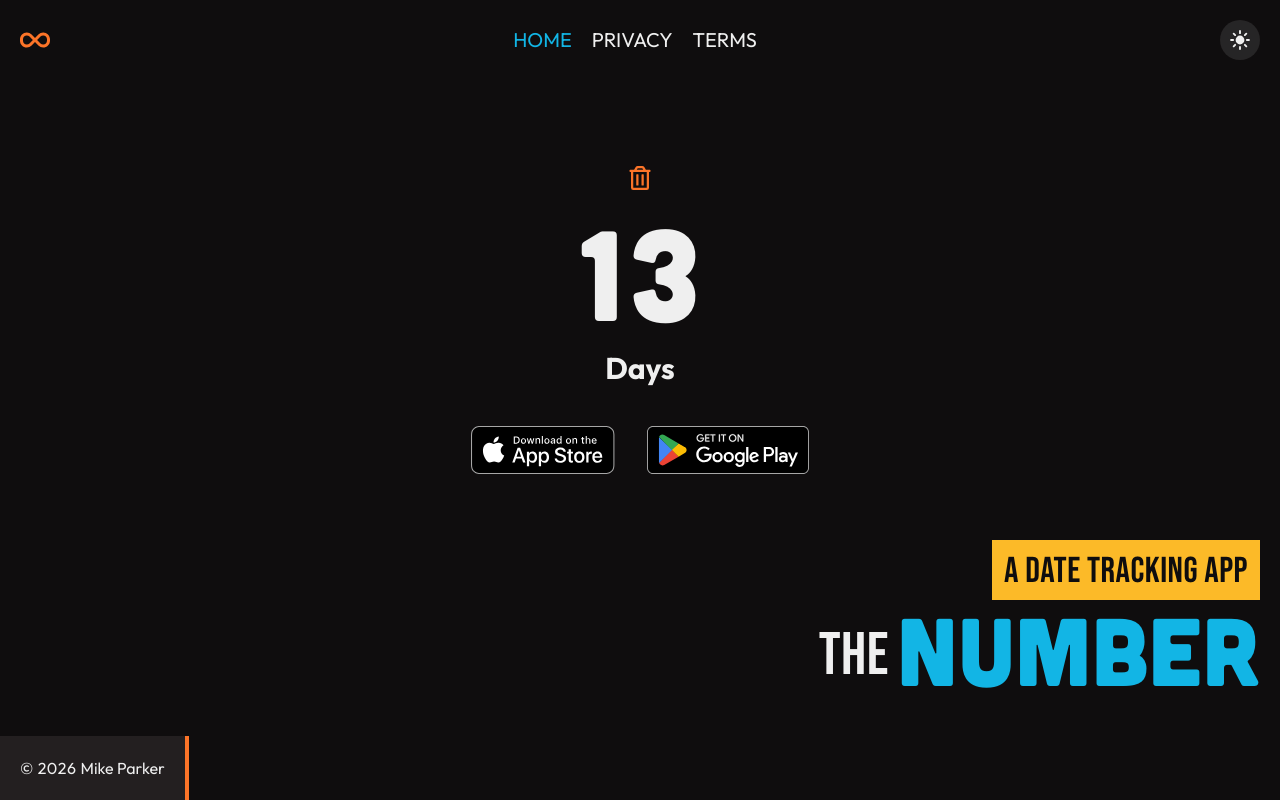
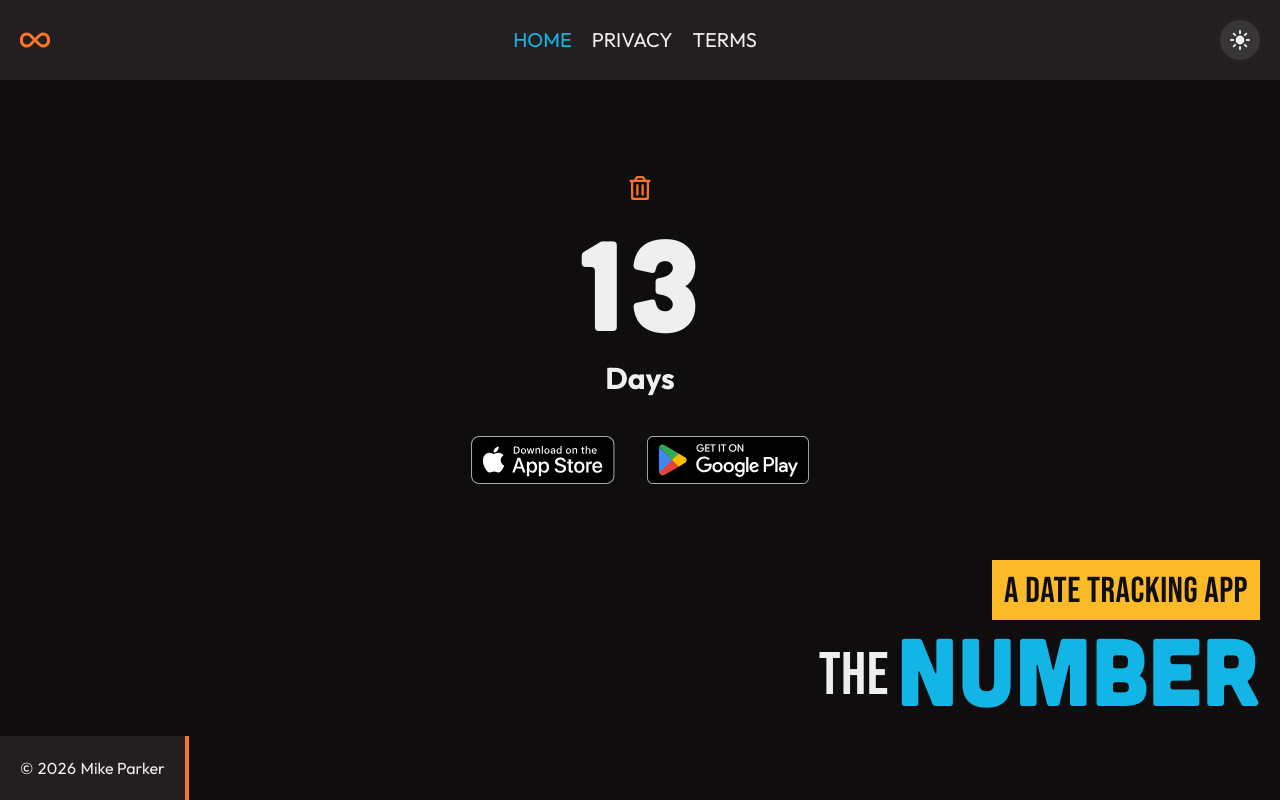
Before and after one commit to WildPastry/TheNumberLanding, a React (Vite) app: page /home in a window 1280 px wide. Built offline with nearby package versions, Linux system fonts and the light colour scheme.

Commit message:
Adjust padding

```diff
--- a/src/components/Header.tsx
+++ b/src/components/Header.tsx
@@ -42,7 +42,7 @@ const Header: React.FC = (): JSX.Element => {
   return (
     <header
       aria-label='Site header'
-      className='flex justify-between items-center p-5'>
+      className='flex justify-between items-center p-5 bg-(--surface)'>
       <button
         aria-label='The Number Logo'
         className='cursor-pointer text-flame hover:text-watermelon'
--- a/src/pages/Home.tsx
+++ b/src/pages/Home.tsx
@@ -19,9 +19,7 @@ const Home: React.FC = (): JSX.Element => {
           </h2>
         </div>
         {/* Title */}
-        <h1
-          className='flex items-center gap-2 max-600:gap-1 mb-5'
-          id='home-title'>
+        <h1 className='flex items-center gap-2 max-600:gap-1' id='home-title'>
           <span className='font-bebas pt-4 text-(--fg) text-6xl max-600:text-5xl'>
             THE
           </span>
```
